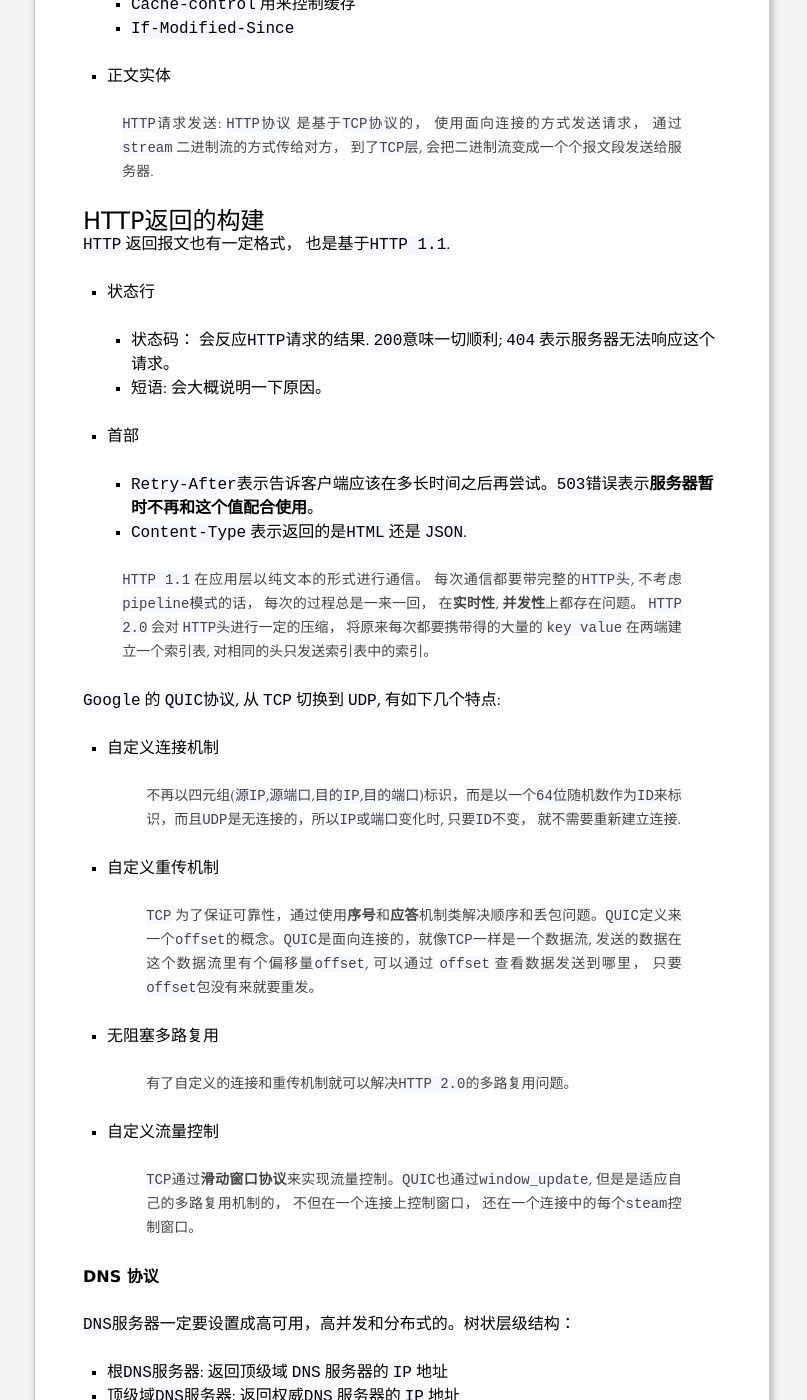
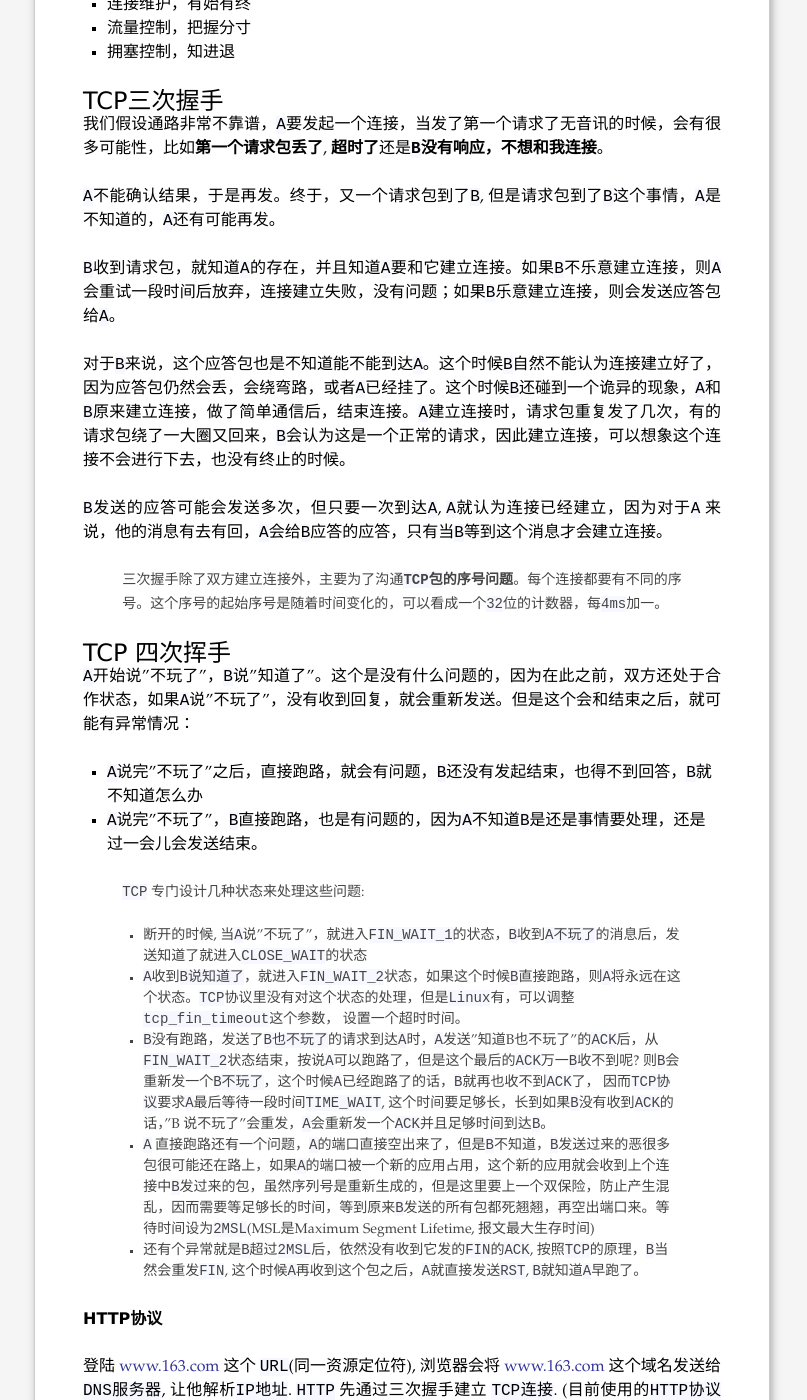
Before and after one commit to Garretthh07/Garretthh07.github.io, a Jekyll site: the page built from _posts/2018-6-29-趣谈网络协议.md, in a window 1280 px wide and 1400 px high, scrolled down 5073 px. Shown: the whole window, without its empty margins (238-1045 px from the left). Built offline with Jekyll 4.4.1, drawn with Linux system fonts in a browser that asks for light colours; comment, search, counter and statistics services are not loaded; some of the changed text lies outside the part shown.

Commit message:
添加TCP三次握手四次挥手相关

```diff
--- a/_posts/2018-6-29-趣谈网络协议.md
+++ b/_posts/2018-6-29-趣谈网络协议.md
@@ -114,6 +114,48 @@ tags: [Life]
 * **IoT物联网**：一方面物联网领域终端资源少，很可能只是个内存非常小的嵌入式系统，而维护`TCP协议`代价太大；另一方面，物联网对实时性要求也很高，`Google`旗下的`Nest`建立`Thread Group`，推出了物联网通信协议 `Thread` , 就是基于`UDP协议的`
 * **移动通行领域**: 在`4G`网络里，移动流量上网的数据面对的协议`GTP-U`是基于`UDP`的。因为移动网络协议比较复杂，而`GTP协议`本身就包含复杂的手机上线下线的通信协议。如果基于`TCP`, `TCP`的机制就显得非常多余。
 
+## TCP 协议
+### TCP包头格式
+* **源端口号**和**目标端口号**是不可少的，这一点和`UDP`一样。如果没有这两个端口号，数据就不知道应该发给哪个应用。
+* **包的序列号**为了解决乱序的问题。
+* **确认序号**发出去的包应该有确认，如果没有收到就应该重新发送，直到送达。这个可以解决不丢包的问题。
+> `TCP`是可靠的协议，对于`TCP`来讲，`IP层`丢不丢包我管不着，我自己会通过不断重传保证可靠性。
+
+* **状态位**: `SYN`是发起一个连接，`ACK`是回复, `RST`是重新连接, `FIN`是结束连接。`TCP`是面向连接的，双方要维护连接的状态，这些带状态位的包发送，会引起双方的状态变更。
+* **窗口大小**: `TCP`要做**流量控制**，通信双方各申明一个窗口，标示自己当前的处理能力，别发送太快，也别发送太慢。
+* **拥塞控制**：对于真正的通路堵不堵车，它无能为力，唯一能做的就是控制自己(控制发送的速度)
+
+`TCP`协议需要重点关注以下几个问题：
+ * 顺序问题，稳重不乱
+ * 丢包问题，承诺靠谱
+ * 连接维护，有始有终
+ * 流量控制，把握分寸
+ * 拥塞控制，知进退
+
+### TCP三次握手
+我们假设通路非常不靠谱，`A`要发起一个连接，当发了第一个请求了无音讯的时候，会有很多可能性，比如**第一个请求包丢了**, **超时了**还是**`B`没有响应，不想和我连接**。
+
+`A`不能确认结果，于是再发。终于，又一个请求包到了`B`, 但是请求包到了`B`这个事情，`A`是不知道的，`A`还有可能再发。
+
+`B`收到请求包，就知道`A`的存在，并且知道`A`要和它建立连接。如果`B`不乐意建立连接，则`A`会重试一段时间后放弃，连接建立失败，没有问题；如果`B`乐意建立连接，则会发送应答包给`A`。
+
+对于`B`来说，这个应答包也是不知道能不能到达`A`。这个时候`B`自然不能认为连接建立好了，因为应答包仍然会丢，会绕弯路，或者`A`已经挂了。这个时候`B`还碰到一个诡异的现象，`A`和`B`原来建立连接，做了简单通信后，结束连接。`A`建立连接时，请求包重复发了几次，有的请求包绕了一大圈又回来，`B`会认为这是一个正常的请求，因此建立连接，可以想象这个连接不会进行下去，也没有终止的时候。
+
+`B`发送的应答可能会发送多次，但只要一次到达`A`, `A`就认为连接已经建立，因为对于`A` 来说，他的消息有去有回，`A`会给`B`应答的应答，只有当`B`等到这个消息才会建立连接。
+> 三次握手除了双方建立连接外，主要为了沟通**`TCP包`的序号问题**。每个连接都要有不同的序号。这个序号的起始序号是随着时间变化的，可以看成一个`32`位的计数器，每`4ms`加一。
+
+### TCP 四次挥手
+`A`开始说"不玩了"，`B`说"知道了"。这个是没有什么问题的，因为在此之前，双方还处于合作状态，如果`A`说"不玩了"，没有收到回复，就会重新发送。但是这个会和结束之后，就可能有异常情况：
+* `A`说完"不玩了"之后，直接跑路，就会有问题，`B`还没有发起结束，也得不到回答，`B`就不知道怎么办
+* `A`说完"不玩了"，`B`直接跑路，也是有问题的，因为`A`不知道`B`是还是事情要处理，还是过一会儿会发送结束。
+
+> `TCP` 专门设计几种状态来处理这些问题:
+* 断开的时候, 当`A`说"不玩了"，就进入`FIN_WAIT_1`的状态，`B`收到`A不玩了`的消息后，发送知道了就进入`CLOSE_WAIT`的状态
+* `A`收到`B说知道了`，就进入`FIN_WAIT_2`状态，如果这个时候`B`直接跑路，则`A`将永远在这个状态。`TCP`协议里没有对这个状态的处理，但是`Linux`有，可以调整`tcp_fin_timeout`这个参数， 设置一个超时时间。
+* `B`没有跑路，发送了`B也不玩了`的请求到达`A`时，`A`发送"知道B也不玩了"的`ACK`后，从`FIN_WAIT_2`状态结束，按说`A`可以跑路了，但是这个最后的`ACK`万一`B`收不到呢? 则`B`会重新发一个`B不玩了`，这个时候`A`已经跑路了的话，`B`就再也收不到`ACK`了， 因而`TCP协议`要求`A`最后等待一段时间`TIME_WAIT`, 这个时间要足够长，长到如果`B`没有收到`ACK`的话，"B 说不玩了"会重发，`A`会重新发一个`ACK`并且足够时间到达`B`。
+* `A` 直接跑路还有一个问题，`A`的端口直接空出来了，但是`B`不知道，`B`发送过来的恶很多包很可能还在路上，如果`A`的端口被一个新的应用占用，这个新的应用就会收到上个连接中`B`发过来的包，虽然序列号是重新生成的，但是这里要上一个双保险，防止产生混乱，因而需要等足够长的时间，等到原来`B`发送的所有包都死翘翘，再空出端口来。等待时间设为`2MSL`(MSL是Maximum Segment Lifetime, 报文最大生存时间)
+* 还有个异常就是`B`超过`2MSL`后，依然没有收到它发的`FIN`的`ACK`, 按照`TCP`的原理，`B`当然会重发`FIN`, 这个时候`A`再收到这个包之后，`A`就直接发送`RST`, `B`就知道`A`早跑了。
+
 ## HTTP协议
 登陆 [www.163.com](http://www.163.com) 这个 `URL`(同一资源定位符), 浏览器会将 [www.163.com](http://www.163.com) 这个域名发送给 `DNS服务器`, 让他解析`IP地址`. `HTTP` 先通过三次握手建立 `TCP连接`. (目前使用的`HTTP协议`大部分都是`1.1`, 是默认开启 `Keep-Alive`, 建立的`TCP`连接，可以在多次请求中复用)。
 
```
